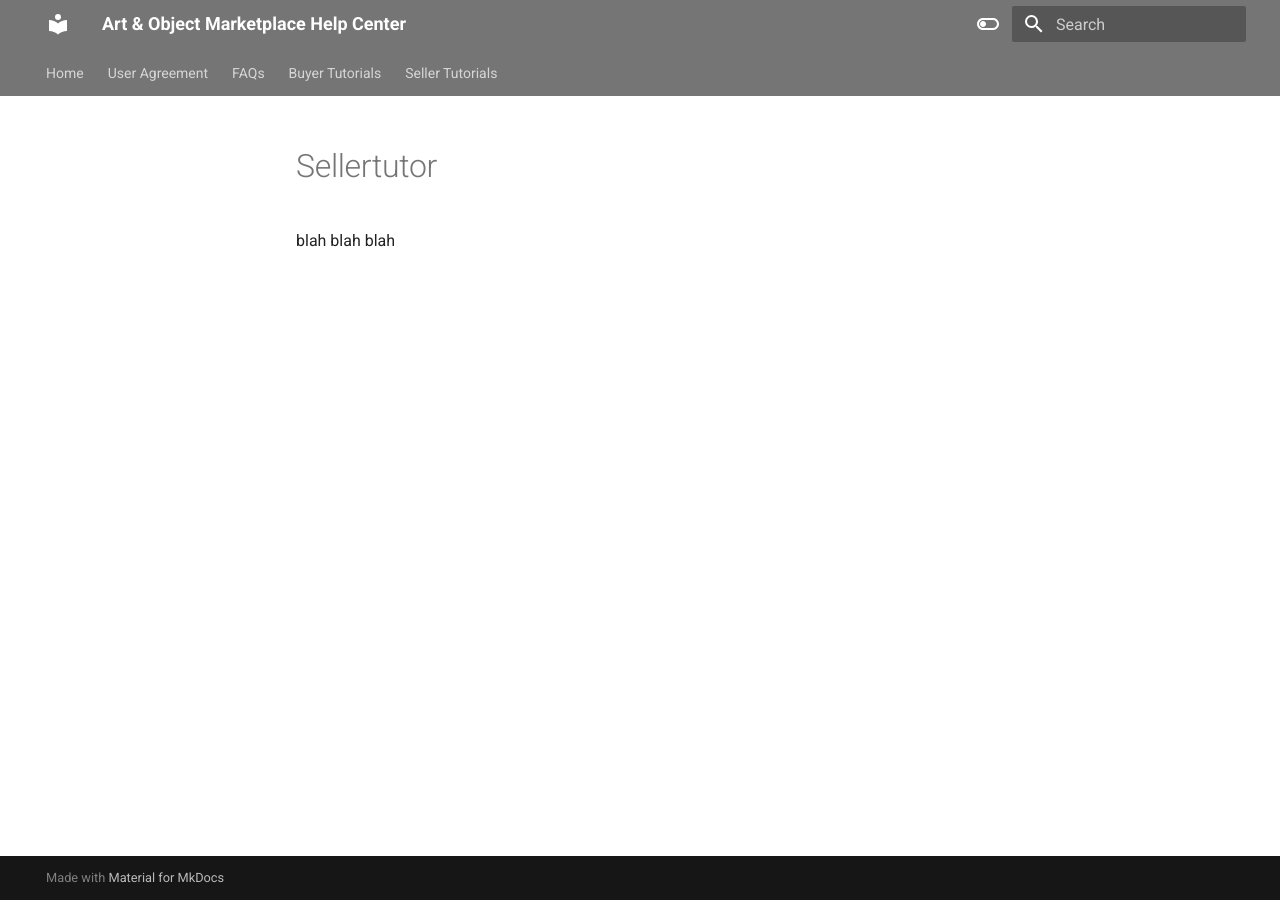
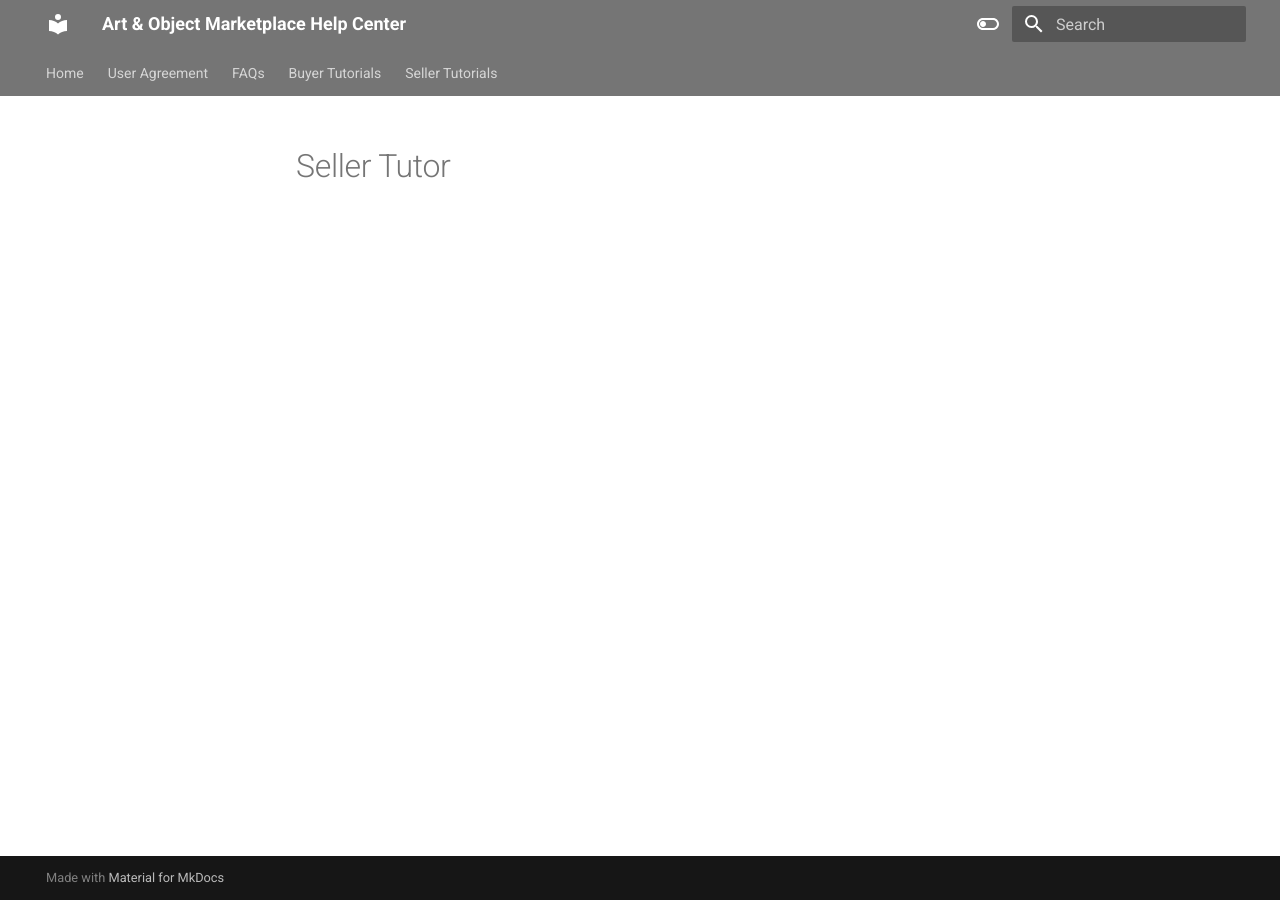
Before and after one commit to Journalistic/marketplace-docs, an MkDocs documentation site: the page built from docs/sellers/sellertutor.md, in a window 1280 px wide. Built offline with MkDocs 1.6.1 and Material for MkDocs 9.7.7, drawn with Linux system fonts in a browser that asks for light colours.

Commit message:
Update sellertutor.md

```diff
--- a/docs/sellers/sellertutor.md
+++ b/docs/sellers/sellertutor.md
@@ -1 +1 @@
-blah blah blah
+# Seller Tutor
```
